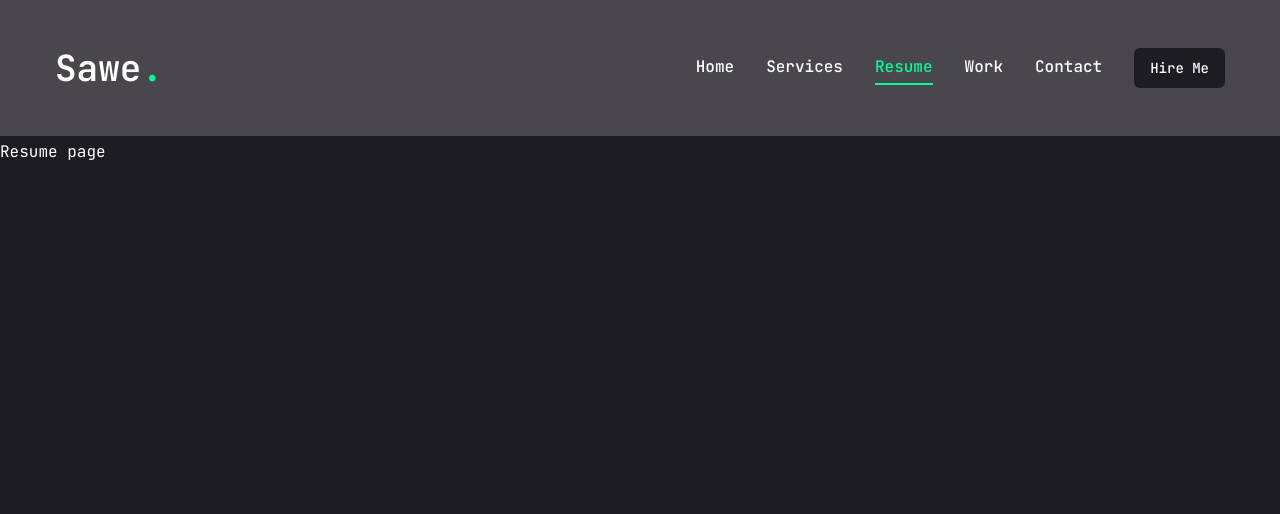
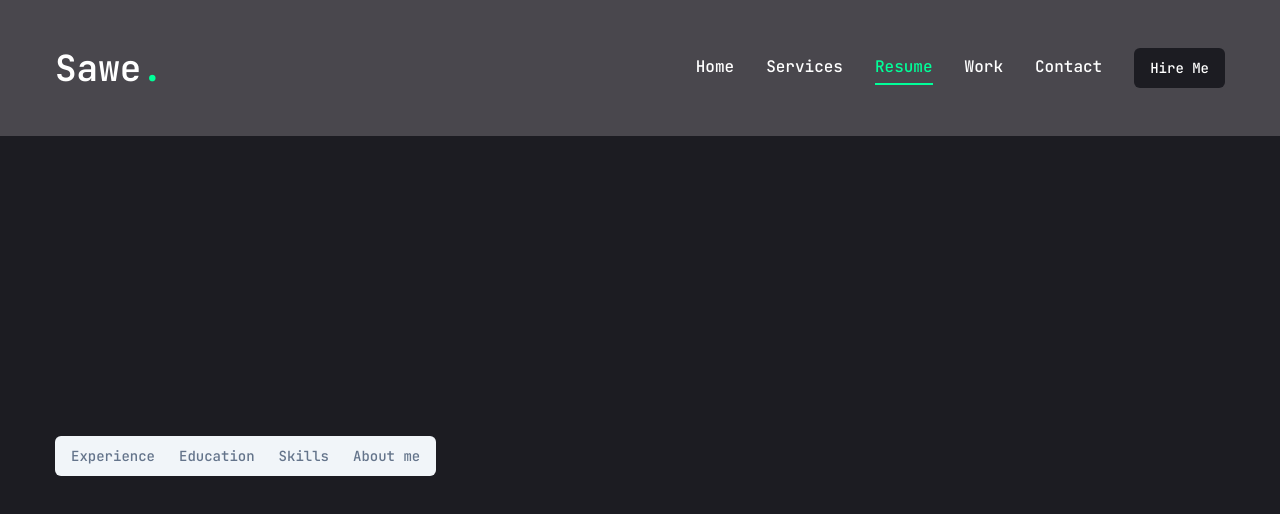
Before and after one commit to sawepeter/Onwonga-portifolio, a Next.js app: page /resume in a window 1280 px wide. Shown: the top 514 px of the page. Built offline with nearby package versions, Linux system fonts and the light colour scheme.

Commit message:
resume section

```diff
--- a/app/resume/page.jsx
+++ b/app/resume/page.jsx
@@ -121,12 +121,54 @@ const skills = {
       icon: <SiTailwindcss />,
       name: "Tailwind.css",
     },
-  ]
-}
+    {
+      icon: <FaNodeJs />,
+      name: "Node.js",
+    },
+    {
+      icon: <FaFigma />,
+      name: "Figma",
+    },
+  ],
+};
+
+import { Tabs, TabsContent, TabsList, TabsTrigger } from "@/components/ui/tabs";
+
+import {
+  Tooltip,
+  TooltipContent,
+  TooltipProvider,
+  TooltipTrigger,
+} from "@/components/ui/tooltip";
+
+import { ScrollArea } from "@/components/ui/scroll-area";
+import { motion } from "framer-motion";
+
 
 const Resume = () => {
   return (
-    <div>Resume page</div>
+    <motion.div
+    initial={{opacity: 0}}
+    animate={{
+      opacity: 1,
+      transition: { delay: 2.4, duration: 0.4, ease: "easeIn" },
+    }}
+    className="min-h-[80vh] flex items-center justify-center py-12 xl:py-0"
+    >
+      <div className="container mx-auto">
+        <Tabs
+          defaultValue="experience"
+          className="flex flex-col xl:flex-row gap-[60px]"
+          >
+          <TabsList>
+            <TabsTrigger>Experience</TabsTrigger>
+            <TabsTrigger>Education</TabsTrigger>
+            <TabsTrigger>Skills</TabsTrigger>
+            <TabsTrigger>About me</TabsTrigger>
+          </TabsList>
+        </Tabs>
+      </div>
+    </motion.div>
   )
 }
 
```
